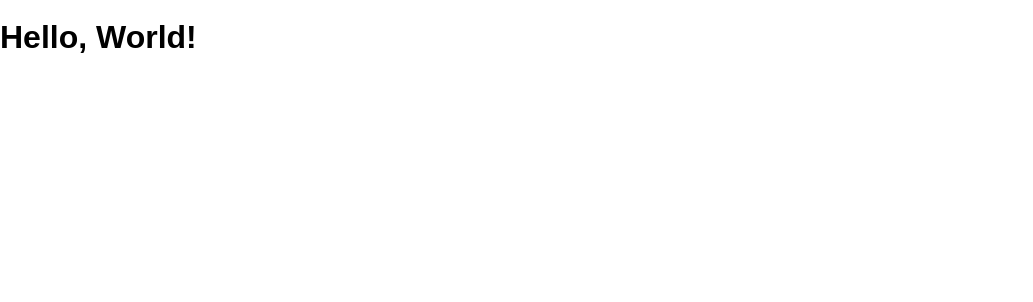
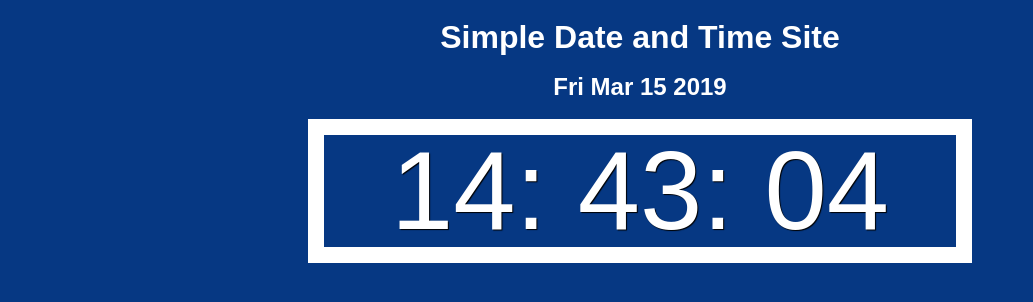
Before and after one commit to juanxsalazar/simple-time, a website: page public/index.html in a window 1280 px wide. Shown: the whole page, without its empty margins (0-1033 px from the left). Drawn offline with Linux system fonts and the light colour scheme.

Commit message:
added present date and time javascript. Needs am and pm

```diff
--- a/public/index.html
+++ b/public/index.html
@@ -8,7 +8,16 @@
     <link rel="stylesheet" href="/screen.css">
   </head>
   <body>
-    <h1 class='hello-world'></h1>
+    <h1>Simple Date and Time Site</h1>
+    <h2 id="day"></h1>
+
+    <div id="container">
+        <p id="myClock">
+          <span id="hour"></span>
+          <span id="minutes"></span>
+          <span id="second"></span>
+      </p>
+    </div>
     <script src="/main.js" charset="utf-8"></script>
   </body>
 </html>
--- a/public/main.js
+++ b/public/main.js
@@ -1,7 +1,26 @@
-const main = () => {
-  if (document.querySelector('h1.hello-world')) {
-    document.querySelector('h1.hello-world').textContent = 'Hello, World!'
-  }
+let myHour=document.getElementById('hour');
+let myMinutes=document.getElementById('minutes');
+let mySecond=document.getElementById('second');
+let presentDate=document.getElementById('day');
+
+const myClock = () => {
+  let now = new Date() ;
+  let hour = now.getHours();
+  let minutes = now.getMinutes();
+  let second = now.getSeconds();
+
+  if(second<10) {second='0'+second}
+  if(minutes<10){minutes='0'+minutes}
+  if(hour<10)   {hour='0'+hour}
+
+  let currentDate = now.toDateString();
+
+presentDate.textContent = currentDate;
+myHour.textContent=hour + ':' ;
+  myMinutes.textContent=minutes +':';
+  mySecond.textContent=second ;
 }
 
+setInterval(myClock, 500);
+
 document.addEventListener('DOMContentLoaded', main)
--- a/public/screen.css
+++ b/public/screen.css
@@ -6,7 +6,19 @@ html {
   height: 100%;
 }
 
+
 body {
-  margin: 0;
-  min-height: 100%;
+  background-color:rgb(6, 56, 131);
+  text-align: center;
+  color: white;
 }
+
+
+#myClock{
+  margin:auto;
+  color : white;
+  text-shadow: 1px 1px 1px black;
+  font-size:7rem;
+  border:1rem solid ;
+  width: 50%;
+}
```
